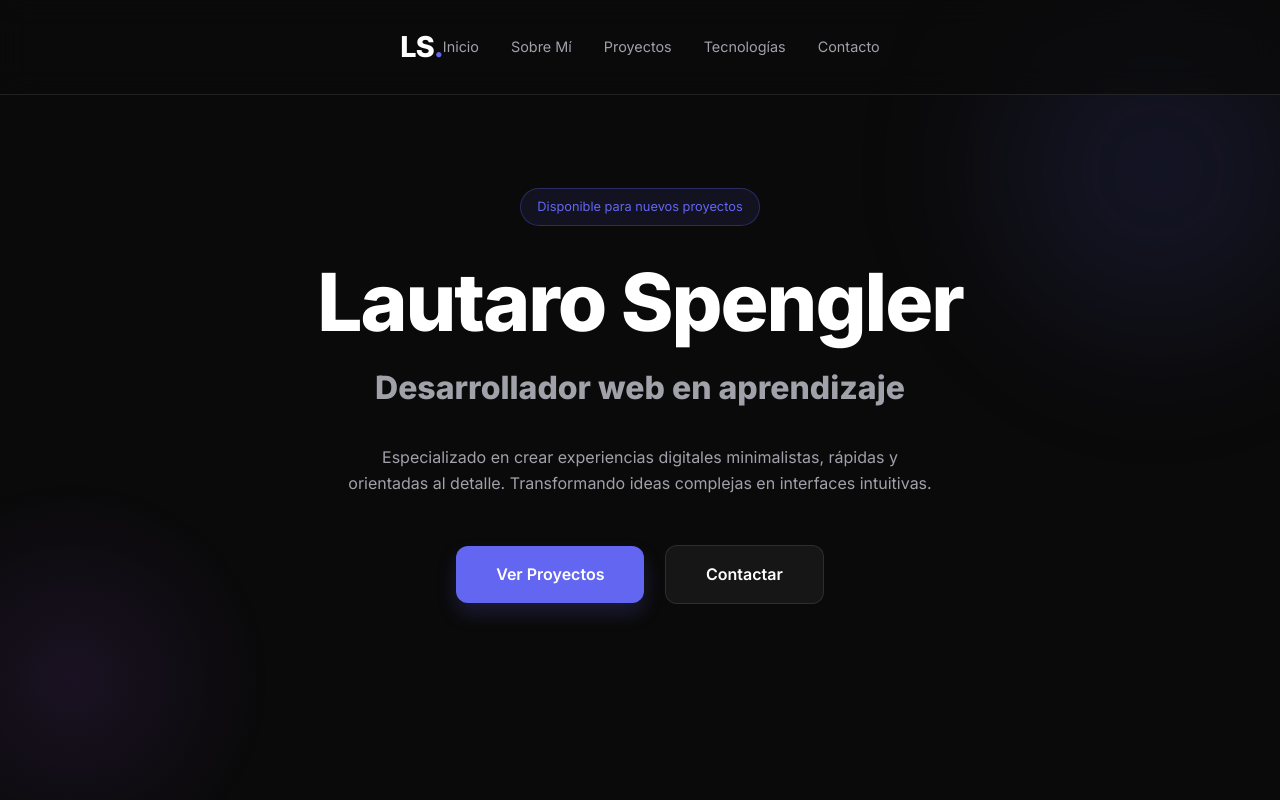
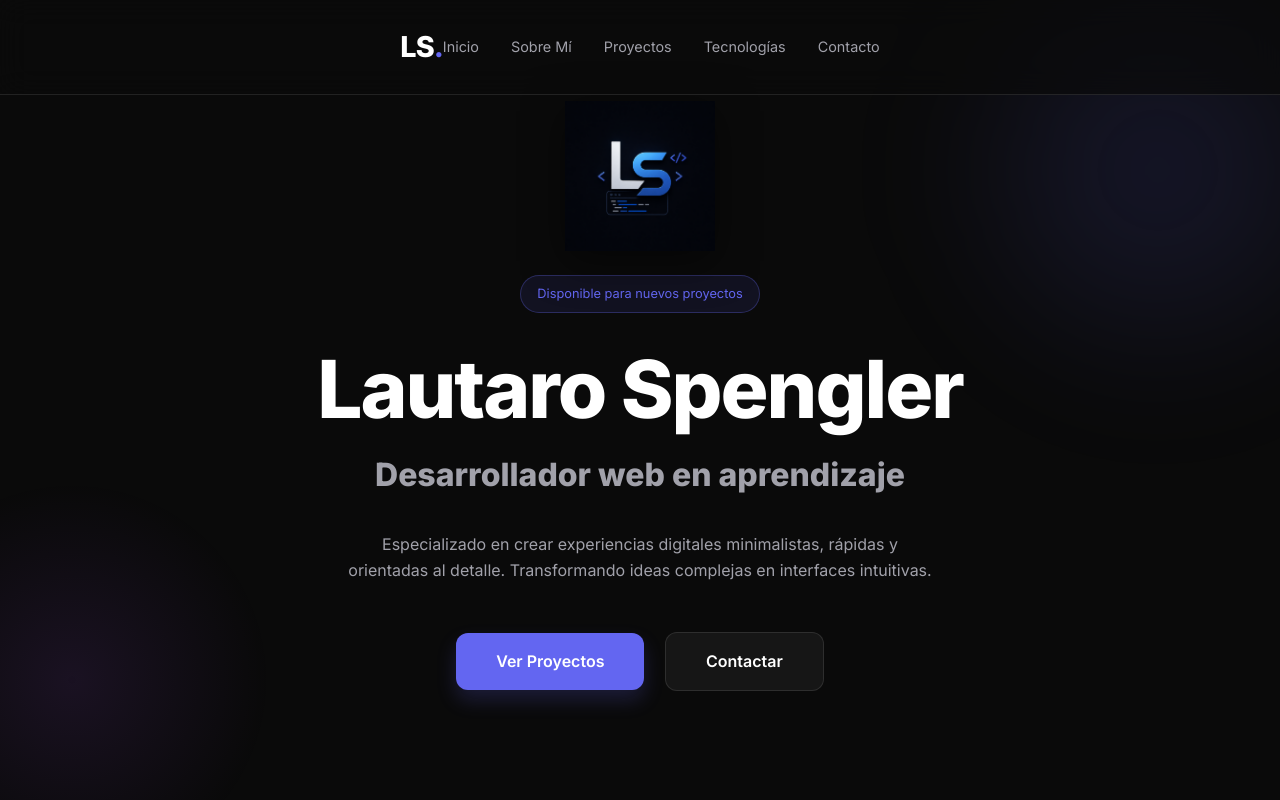
Before and after one commit to lautarospengler4/Portfolio, a plain HTML site: page index.html in a window 1280 px wide. Shown: the top 800 px of the page. Drawn offline with Linux system fonts and the light colour scheme.

Commit message:
Update index.html

```diff
--- a/index.html
+++ b/index.html
@@ -37,6 +37,7 @@
 
     <header id="home" class="hero">
         <div class="hero-content fade-in">
+            <img src="img/LogoLS.png" alt="Logo Lautaro Spengler" class="hero-logo">
             <span class="badge">Disponible para nuevos proyectos</span>
             <h1>Lautaro Spengler</h1>
             <h2 class="typewriter">Desarrollador web en aprendizaje</h2>
```
